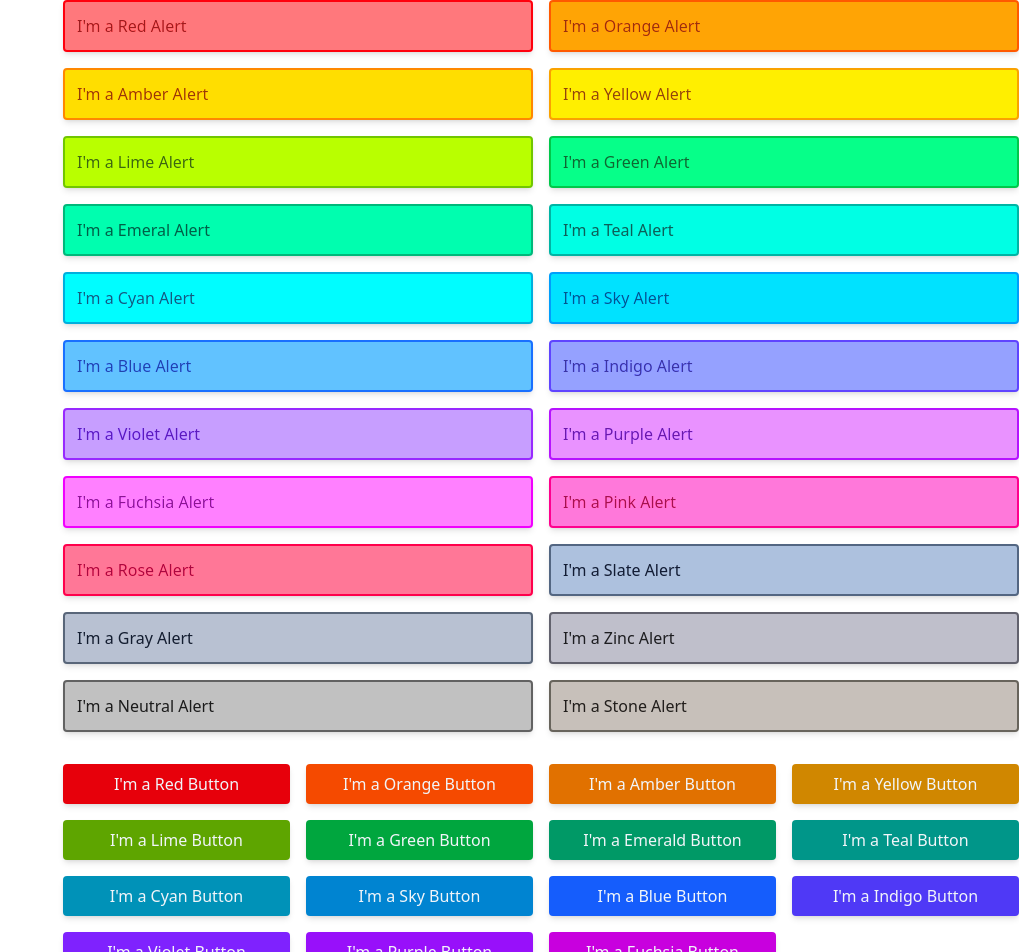
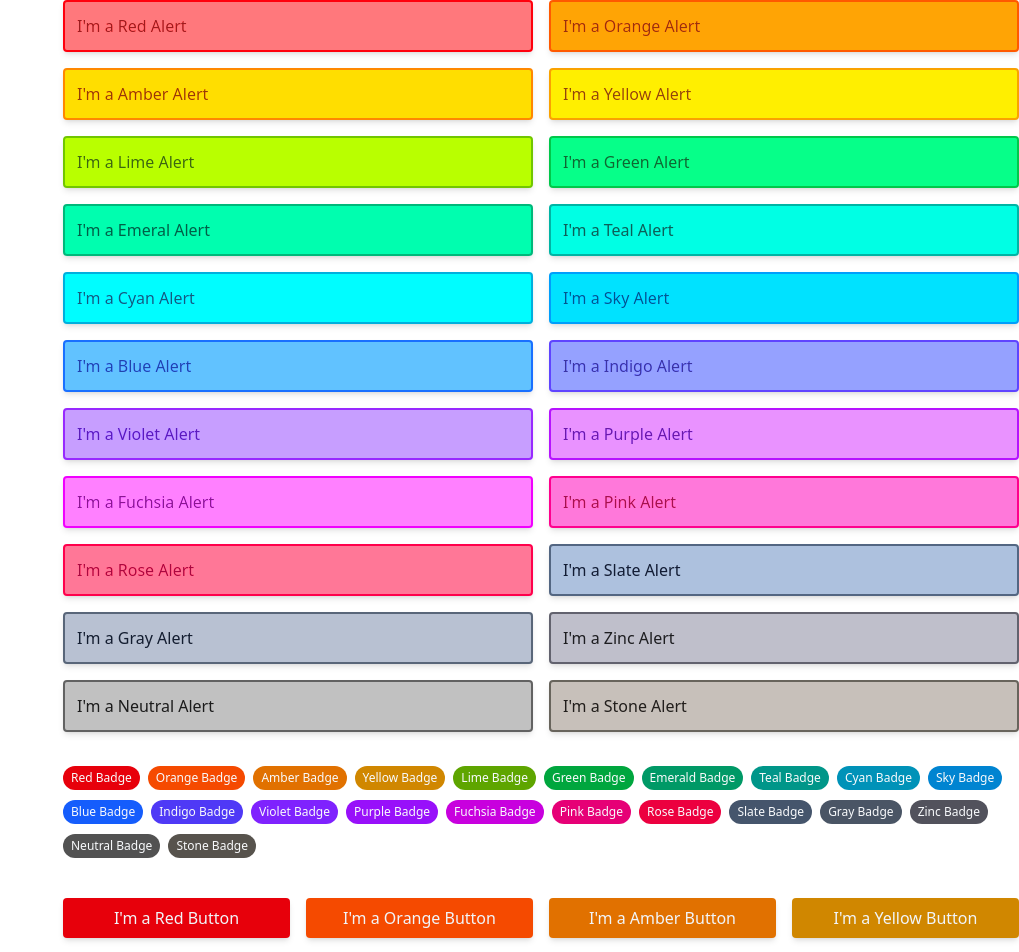
Before and after one commit to afilhodaniel/react-tailwindcss-components, a React app: page / in a window 1280 px wide. Shown: the top 952 px of the page, without its empty margins (261-1280 px from the left). Built offline with nearby package versions, Linux system fonts and the light colour scheme.

Commit message:
Added badges components

```diff
--- a/src/App.tsx
+++ b/src/App.tsx
@@ -5,7 +5,8 @@ import {
   RedCheckbox, OrangeCheckbox,
   RedRadio,
   OrangeRadio,
-  RedAlert, OrangeAlert, AmberAlert, YellowAlert, LimeAlert, GreenAlert, EmeraldAlert, TealAlert, CyanAlert, SkyAlert, BlueAlert, IndigoAlert, VioletAlert, PurpleAlert, FuchsiaAlert, PinkAlert, RoseAlert, SlateAlert, GrayAlert, ZincAlert, NeutralAlert, StoneAlert
+  RedAlert, OrangeAlert, AmberAlert, YellowAlert, LimeAlert, GreenAlert, EmeraldAlert, TealAlert, CyanAlert, SkyAlert, BlueAlert, IndigoAlert, VioletAlert, PurpleAlert, FuchsiaAlert, PinkAlert, RoseAlert, SlateAlert, GrayAlert, ZincAlert, NeutralAlert, StoneAlert,
+  RedBadge, OrangeBadge, AmberBadge, YellowBadge, LimeBadge, GreenBadge, EmeraldBadge, TealBadge, CyanBadge, SkyBadge, BlueBadge, IndigoBadge, VioletBadge, PurpleBadge, FuchsiaBadge, PinkBadge, RoseBadge, SlateBadge, GrayBadge, ZincBadge, NeutralBadge, StoneBadge
 } from "./components";
 
 export default function App() {
@@ -37,8 +38,31 @@ export default function App() {
           <NeutralAlert classes="col-span-2">I'm a Neutral Alert</NeutralAlert>
           <StoneAlert classes="col-span-2">I'm a Stone Alert</StoneAlert>
         </div>
-        <div className="grid grid-cols-4 gap-4">
-
+        <div className="grid grid-cols-4 gap-4 mb-8">
+          <div className="col-span-4">
+            <RedBadge classes="mr-2 mb-2">Red Badge</RedBadge>
+            <OrangeBadge classes="mr-2 mb-2">Orange Badge</OrangeBadge>
+            <AmberBadge classes="mr-2 mb-2">Amber Badge</AmberBadge>
+            <YellowBadge classes="mr-2 mb-2">Yellow Badge</YellowBadge>
+            <LimeBadge classes="mr-2 mb-2">Lime Badge</LimeBadge>
+            <GreenBadge classes="mr-2 mb-2">Green Badge</GreenBadge>
+            <EmeraldBadge classes="mr-2 mb-2">Emerald Badge</EmeraldBadge>
+            <TealBadge classes="mr-2 mb-2">Teal Badge</TealBadge>
+            <CyanBadge classes="mr-2 mb-2">Cyan Badge</CyanBadge>
+            <SkyBadge classes="mr-2 mb-2">Sky Badge</SkyBadge>
+            <BlueBadge classes="mr-2 mb-2">Blue Badge</BlueBadge>
+            <IndigoBadge classes="mr-2 mb-2">Indigo Badge</IndigoBadge>
+            <VioletBadge classes="mr-2 mb-2">Violet Badge</VioletBadge>
+            <PurpleBadge classes="mr-2 mb-2">Purple Badge</PurpleBadge>
+            <FuchsiaBadge classes="mr-2 mb-2">Fuchsia Badge</FuchsiaBadge>
+            <PinkBadge classes="mr-2 mb-2">Pink Badge</PinkBadge>
+            <RoseBadge classes="mr-2 mb-2">Rose Badge</RoseBadge>
+            <SlateBadge classes="mr-2 mb-2">Slate Badge</SlateBadge>
+            <GrayBadge classes="mr-2 mb-2">Gray Badge</GrayBadge>
+            <ZincBadge classes="mr-2 mb-2">Zinc Badge</ZincBadge>
+            <NeutralBadge classes="mr-2 mb-2">Neutral Badge</NeutralBadge>
+            <StoneBadge classes="mr-2 mb-2">Stone Badge</StoneBadge>
+          </div>
         </div>
         <div className="grid grid-cols-4 gap-4 mb-8">
           <RedButton>I'm a Red Button</RedButton>
--- /dev/null
+++ b/src/components/Badges.tsx
@@ -0,0 +1,44 @@
+function CreateBadge({
+  className
+}: {
+  className: React.ComponentProps<"span">["className"]
+}) {
+  return ({
+    classes,
+    children
+  }: {
+    classes?: React.ComponentProps<"span">["className"],
+    children: React.ReactNode
+  }) => {
+    return (
+      <span>
+        <span className={`inline-block p-1 px-2 rounded-full text-xs ${className} ${classes}`}>
+          {children}
+        </span>
+      </span>
+    )
+  }
+}
+
+export const RedBadge = CreateBadge({ className: 'bg-red-600 text-slate-50' })
+export const OrangeBadge = CreateBadge({ className: 'bg-orange-600 text-slate-50' })
+export const AmberBadge = CreateBadge({ className: 'bg-amber-600 text-slate-50' })
+export const YellowBadge = CreateBadge({ className: 'bg-yellow-600 text-slate-50' })
+export const LimeBadge = CreateBadge({ className: 'bg-lime-600 text-slate-50' })
+export const GreenBadge = CreateBadge({ className: 'bg-green-600 text-slate-50' })
+export const EmeraldBadge = CreateBadge({ className: 'bg-emerald-600 text-slate-50' })
+export const TealBadge = CreateBadge({ className: 'bg-teal-600 text-slate-50' })
+export const CyanBadge = CreateBadge({ className: 'bg-cyan-600 text-slate-50' })
+export const SkyBadge = CreateBadge({ className: 'bg-sky-600 text-slate-50' })
+export const BlueBadge = CreateBadge({ className: 'bg-blue-600 text-slate-50' })
+export const IndigoBadge = CreateBadge({ className: 'bg-indigo-600 text-slate-50' })
+export const VioletBadge = CreateBadge({ className: 'bg-violet-600 text-slate-50' })
+export const PurpleBadge = CreateBadge({ className: 'bg-purple-600 text-slate-50' })
+export const FuchsiaBadge = CreateBadge({ className: 'bg-fuchsia-600 text-slate-50' })
+export const PinkBadge = CreateBadge({ className: 'bg-pink-600 text-slate-50' })
+export const RoseBadge = CreateBadge({ className: 'bg-rose-600 text-slate-50' })
+export const SlateBadge = CreateBadge({ className: 'bg-slate-600 text-slate-50' })
+export const GrayBadge = CreateBadge({ className: 'bg-gray-600 text-slate-50' })
+export const ZincBadge = CreateBadge({ className: 'bg-zinc-600 text-slate-50' })
+export const NeutralBadge = CreateBadge({ className: 'bg-neutral-600 text-slate-50' })
+export const StoneBadge = CreateBadge({ className: 'bg-stone-600 text-slate-50' })
--- a/src/components/index.ts
+++ b/src/components/index.ts
@@ -11,6 +11,20 @@ export {
   GrayAlert, ZincAlert,
   NeutralAlert, StoneAlert
 } from './Alerts'
+
+export {
+  RedBadge, OrangeBadge,
+  AmberBadge, YellowBadge,
+  LimeBadge, GreenBadge,
+  EmeraldBadge, TealBadge,
+  CyanBadge, SkyBadge,
+  BlueBadge, IndigoBadge,
+  VioletBadge, PurpleBadge,
+  FuchsiaBadge, PinkBadge,
+  RoseBadge, SlateBadge,
+  GrayBadge, ZincBadge,
+  NeutralBadge, StoneBadge
+} from './Badges'
 
 export {
   RedButton, OrangeButton,
```
